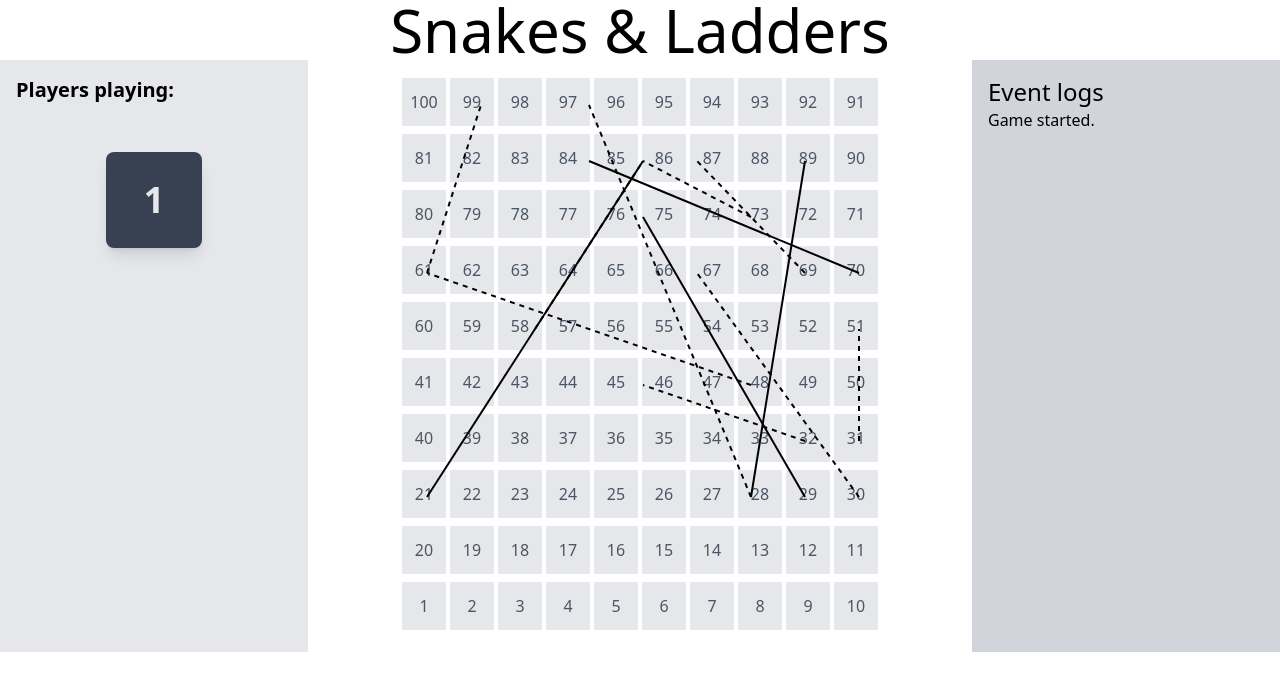
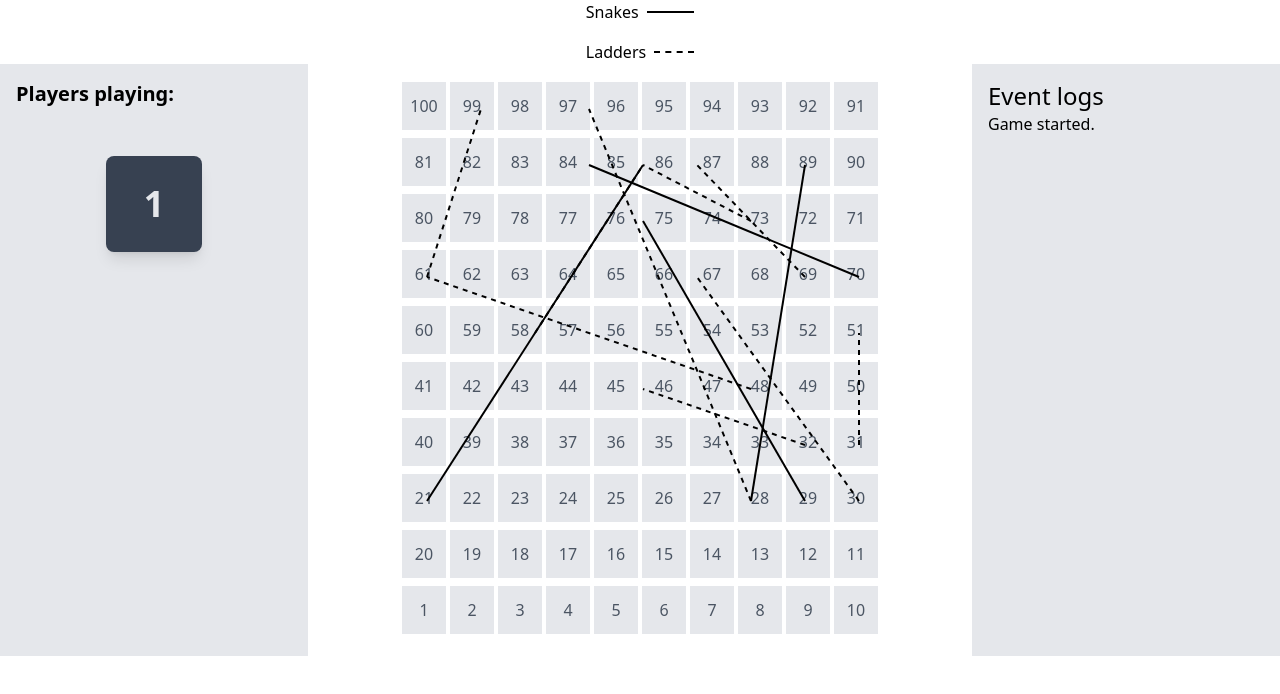
Before and after one commit to keepworks-ajay/snake-ladder, a Vue app: page / in a window 1280 px wide. Both pictures are taken after a click on the button "START GAME". Shown: the top 694 px of the page. Built offline with nearby package versions, Linux system fonts and the light colour scheme.

Commit message:
Player store unit test added

```diff
--- a/package.json
+++ b/package.json
@@ -1,5 +1,5 @@
 {
-  "name": "snake-ladder-v2",
+  "name": "snake-ladder",
   "version": "0.0.0",
   "private": true,
   "type": "module",
--- a/src/components/GamePlay.vue
+++ b/src/components/GamePlay.vue
@@ -51,7 +51,19 @@ function resetGame() {
 <template>
   <div>
     <div class="flex justify-center">
-      <p class="text-6xl">Snakes &amp; Ladders</p>
+      <div class="flex flex-col">
+        <!-- Snake -->
+        <div class="flex items-center">
+          <div class="mr-2">Snakes</div>
+          <div class="border-b-2 border-solid border-black flex-grow w-10"></div>
+        </div>
+
+        <!-- Ladder -->
+        <div class="flex items-center mt-4">
+          <div class="mr-2">Ladders</div>
+          <div class="border-b-2 border-dashed border-black flex-grow w-10"></div>
+        </div>
+      </div>
     </div>
     <div class="grid grid-cols-12 gap-4">
       <div class="col-span-3 bg-gray-200 p-4">
@@ -112,7 +124,7 @@ function resetGame() {
           </div>
         </div>
       </div>
-      <div class="col-span-3 bg-gray-300 p-4">
+      <div class="col-span-3 bg-gray-200 p-4">
         <!-- Event logs -->
         <p class="text-2xl">Event logs</p>
         <ol class="list-inside">
```
Also changed, not shown: 2 other files (tests, documents, lock files or other folders).
